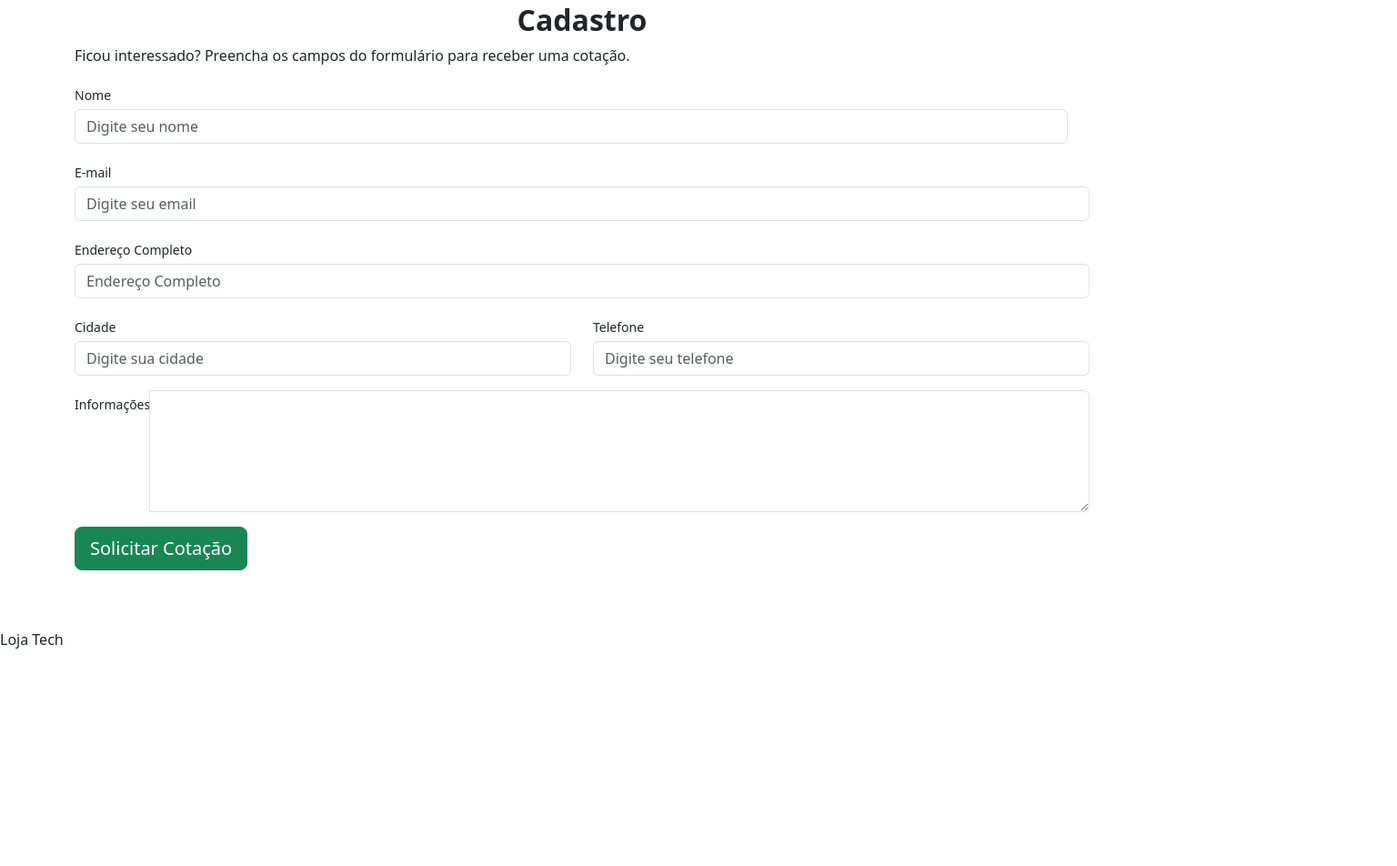
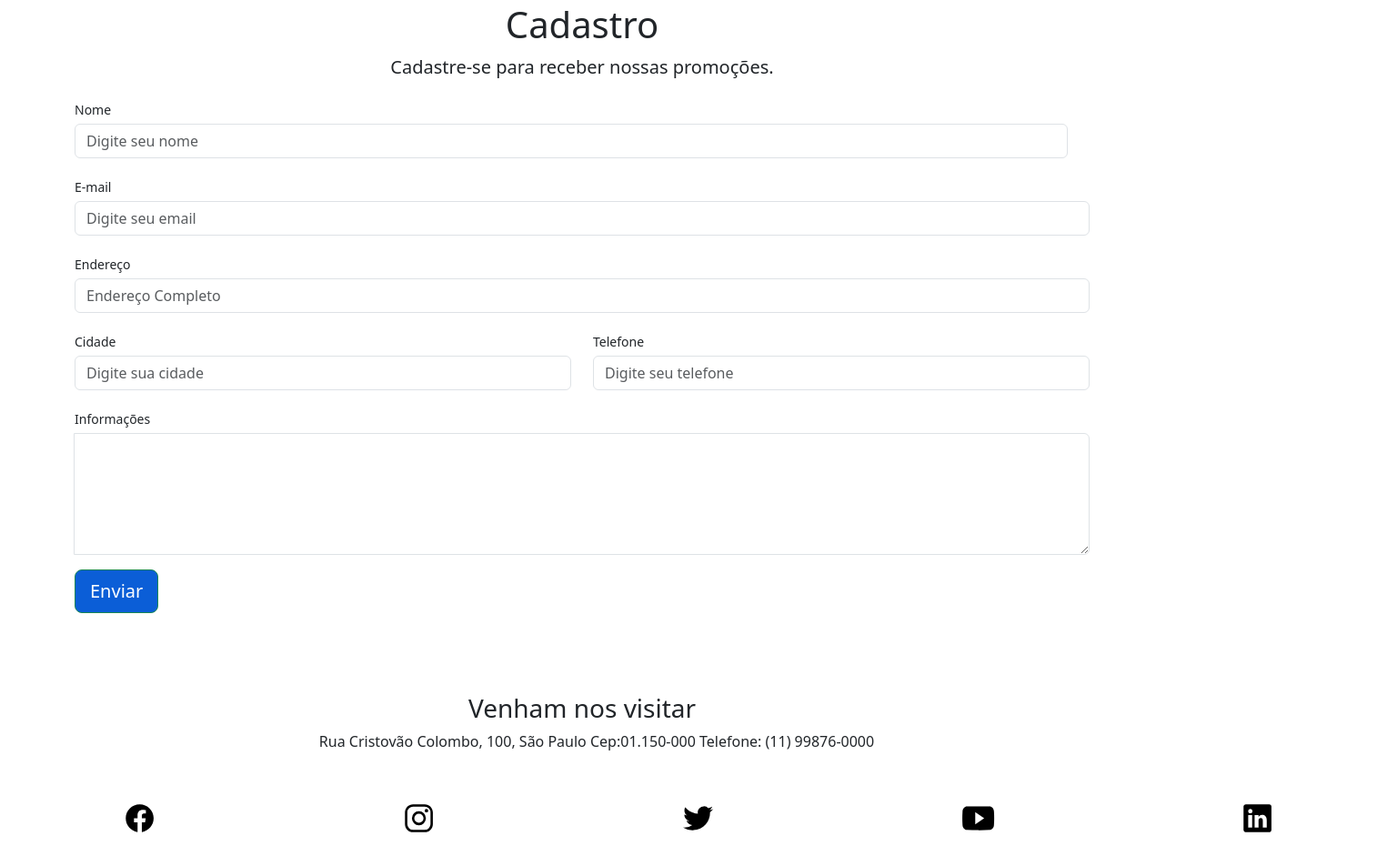
Before and after one commit to fabiodesenamiranda/Front-End-Wordpress, a plain HTML site: page bootstrap/projeto/exercicio_mod.18.html in a window 1280 px wide. Shown: the part 1550-2502 px from the top of the page at 91% size, 1536 px wide, since content can reach past the window. Before the commit the page ends 2265 px from the top, so only its background shows below. Drawn offline with nearby package versions, Linux system fonts and the light colour scheme.

Commit message:
atualizações

```diff
--- a/bootstrap/projeto/exercicio_mod.18.html
+++ b/bootstrap/projeto/exercicio_mod.18.html
@@ -166,8 +166,7 @@
         <div class="row">
           <div class="col-md-12 col-sm-12">
             <h2 id="contato">Cadastro</h2>
-            <p>Ficou interessado? Preencha os campos do formulário para receber
-              uma cotação.</p>
+            <p id="p-contato">Cadastre-se para receber nossas promoções.</p>
           </div>
 
           <form class="form">
@@ -205,7 +204,7 @@
             <div class="row">
               <div class="col">
                 <label for="endereco" class="col-form-label-sm"
-                  >Endereço Completo</label
+                  >Endereço</label
                 >
                 <input
                   type="text"
@@ -229,9 +228,9 @@
               </div>
 
               <div class="col">
-                <label for="cep" class="col-form-label-sm">Telefone</label>
+                <label for="telefone" class="col-form-label-sm">Telefone</label>
                 <input
-                  type="number"
+                  type=""
                   name="telefone"
                   id="telefone"
                   placeholder="Digite seu telefone"
@@ -240,25 +239,20 @@
               </div>
             </div>
 
+
             <div class="row">
               <div class="col">
                 <div class="input-group">
                   <label for="info" class="col-form-label-sm"
-                    >Informações</label
-                  >
-                  <textarea
-                    class="form-control"
-                    name="informações"
-                    id="info"
-                    rows="5"
-                  ></textarea>
+                    >Informações</label>
+                  <textarea class="form-control" name="informações" id="info" rows="5"></textarea>
                 </div>
               </div>
             </div>
 
 
               <button type="submit" class="btn btn-lg btn-success">
-                Solicitar Cotação
+                Enviar
               </button>
             </form>
           </div>
@@ -413,8 +407,29 @@
       </div>
     </div>
 
-    <footer>Loja Tech</footer>
+    <footer>
+      <div id="info">
+        <h3>Venham nos visitar</h3>
+        <ul>
+          <li>Rua Cristovão Colombo, 100, </li>
+          <li>São Paulo</li>
+          <li>Cep:01.150-000</li>
+          <li>Telefone: (11) 99876-0000</li>
+        </ul>
+      </div>
+
+        <div id="redes-sociais">
+          <ion-icon id="facebook" name="logo-facebook"></ion-icon>
+          <ion-icon id="instagram" name="logo-instagram"></ion-icon>
+          <ion-icon name="logo-twitter"></ion-icon>
+          <ion-icon name="logo-youtube"></ion-icon>
+          <ion-icon name="logo-linkedin"></ion-icon>
+        </div>
+
+    </footer>
 
     <script src="./bootstrap-5.3.0-alpha3-dist/js/bootstrap.bundle.min.js"></script>
+    <script type="module" src="https://unpkg.com/ionicons@7.1.0/dist/ionicons/ionicons.esm.js"></script>
+    <script nomodule src="https://unpkg.com/ionicons@7.1.0/dist/ionicons/ionicons.js"></script>
   </body>
 </html>
--- a/bootstrap/projeto/style/exercico_mod.18.css
+++ b/bootstrap/projeto/style/exercico_mod.18.css
@@ -40,7 +40,57 @@ ul li a.nav-link {
   margin: 5px;
 }
 
+textarea.form-control {
+  width: 100% !important;
+}
+
 #contato {
-  font-weight: 600;
+  font-size: 40px;
   text-align: center;
 }
+
+#p-contato {
+  font-size: 20px;
+  text-align: center;
+}
+
+.btn,
+btn-secondary {
+  background-color: #0b5ed7;
+}
+
+footer {
+  padding-top: 10px;
+  padding-left: 110px;
+  width: 100%;
+  height: 200px;
+  justify-content: space-between;
+}
+
+footer div#info {
+  width: 100%;
+  height: 120px;
+  text-align: center;
+}
+
+footer div#redes-sociais {
+  width: 120%;
+  height: 70px;
+  display: flex;
+  flex-flow: row wrap;
+  justify-content: space-evenly;
+}
+
+footer div#redes-sociais ion-icon {
+  color: #000;
+  height: 50%;
+  width: 20%;
+  cursor: pointer;
+}
+
+footer,
+ul,
+li {
+  list-style-type: none;
+  display: inline;
+}
```
